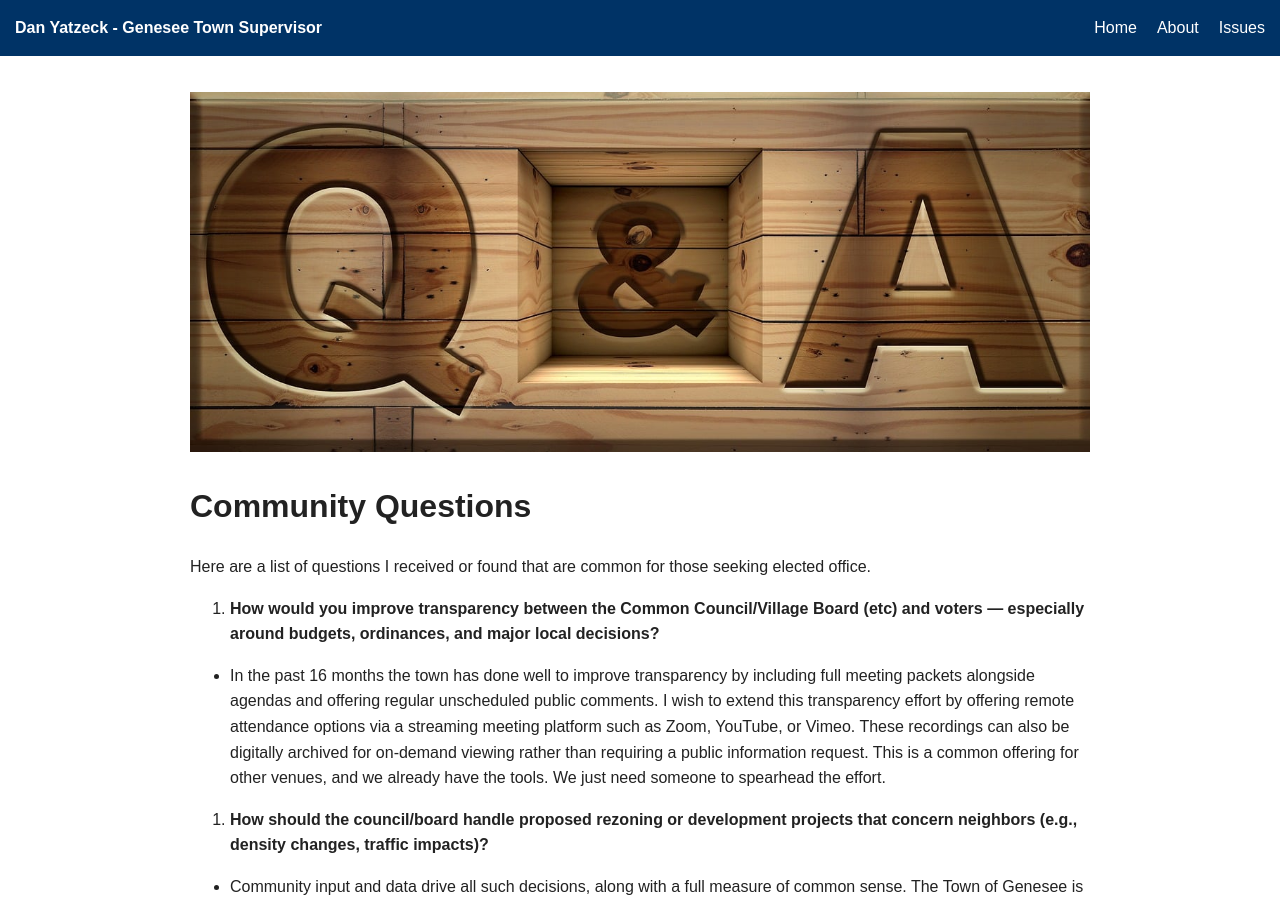
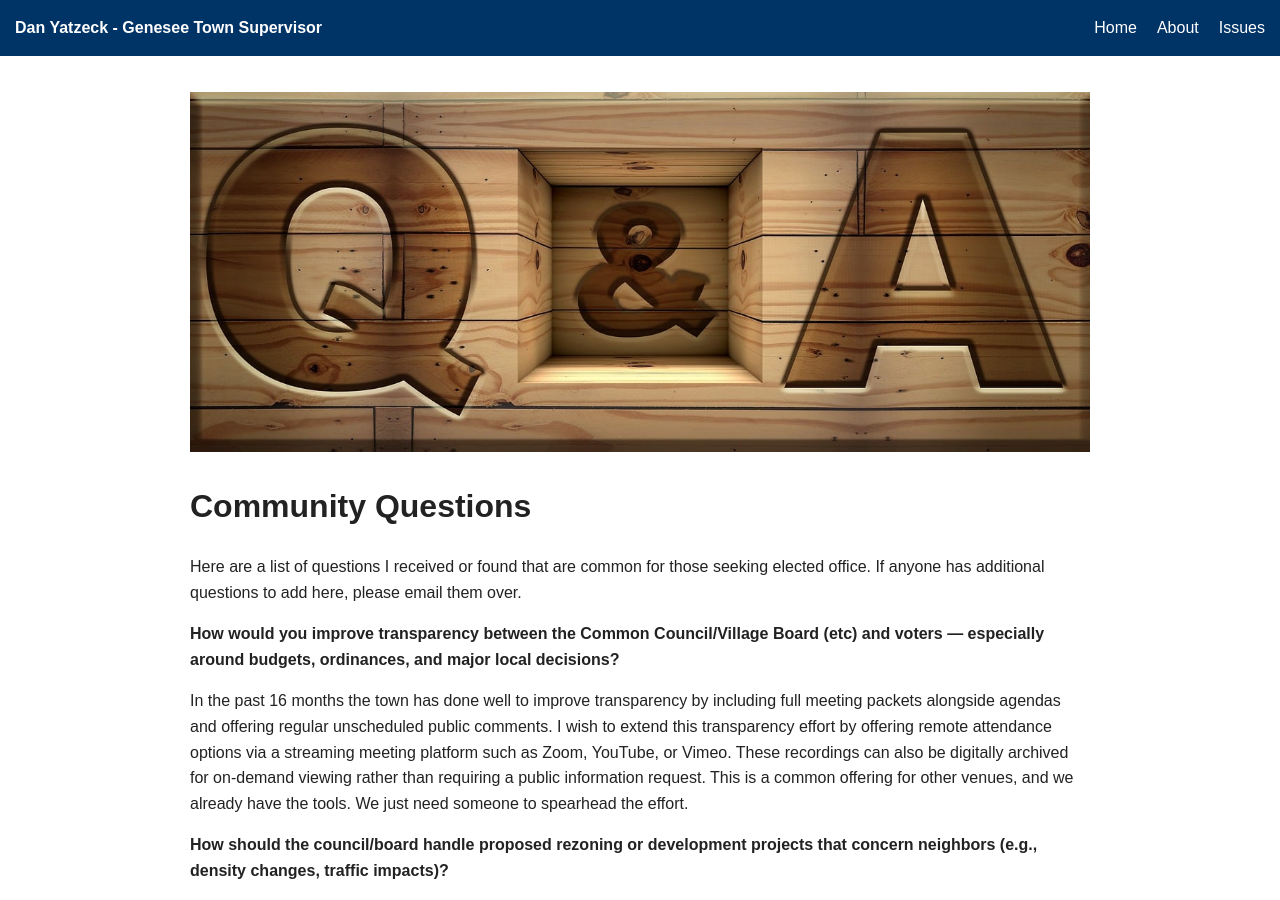
Before and after one commit to danyatzeck/danyatzeck.github.io, a Jekyll site: the page built from questions.md, in a window 1280 px wide and 900 px high. Built offline with Jekyll 4.4.1, drawn with Linux system fonts in a browser that asks for light colours; our own code applies the rules of GitHub Pages for plain Markdown files.

Commit message:
questions

```diff
--- a/questions.md
+++ b/questions.md
@@ -1,27 +1,28 @@
 ![Q&A](/assets/q-and-a.jpg){:width="100%"}
 # Community Questions
-Here are a list of questions I received or found that are common for those seeking elected office.
-
-1. **How would you improve transparency between the Common Council/Village Board (etc) and voters — especially around budgets, ordinances, and major local decisions?**
-
-- In the past 16 months the town has done well to improve transparency by including full meeting packets alongside agendas and offering regular unscheduled public comments. I wish to extend this transparency effort by offering remote attendance options via a streaming meeting platform such as Zoom, YouTube, or Vimeo. These recordings can also be digitally archived for on-demand viewing rather than requiring a public information request. This is a common offering for other venues, and we already have the tools. We just need someone to spearhead the effort.
+Here are a list of questions I received or found that are common for those seeking elected office. If anyone has additional questions to add here, please email them over.
 
 
-2. **How should the council/board handle proposed rezoning or development projects that concern neighbors (e.g., density changes, traffic impacts)?**
+**How would you improve transparency between the Common Council/Village Board (etc) and voters — especially around budgets, ordinances, and major local decisions?**
 
-- Community input and data drive all such decisions, along with a full measure of common sense. The Town of Genesee is a very desirable and beautiful area, full of rustic charm and rural geniality. We must be intentional about how and where development occurs. Then, when proposed changes fit with long term plans and relevant impact studies give the green light, ensuring the community is on board with the timing and scale is paramount.
+In the past 16 months the town has done well to improve transparency by including full meeting packets alongside agendas and offering regular unscheduled public comments. I wish to extend this transparency effort by offering remote attendance options via a streaming meeting platform such as Zoom, YouTube, or Vimeo. These recordings can also be digitally archived for on-demand viewing rather than requiring a public information request. This is a common offering for other venues, and we already have the tools. We just need someone to spearhead the effort.
 
 
-3. **How should the council/board respond if there is strong disagreement in the community about proposed local ordinances?**
+**How should the council/board handle proposed rezoning or development projects that concern neighbors (e.g., density changes, traffic impacts)?**
 
-- In a word, communication. Ordinances do not arise out of nowhere, but the background as to why they are in place or being proposed can be lost in the fervor of the moment. It is imperative to communicate thoroughly and accurately, with humility and a willingness to listen to community concerns. There are often multiple ways forward. And even when disagreement is unavoidable, walking away knowing concerns on all sides were heard and appreciated allows us to maintain mutual respect for future efforts.
+Community input and data drive all such decisions, along with a full measure of common sense. The Town of Genesee is a very desirable and beautiful area, full of rustic charm and rural geniality. We must be intentional about how and where development occurs. Then, when proposed changes fit with long term plans and relevant impact studies give the green light, ensuring the community is on board with the timing and scale is paramount.
 
 
-4. **What are your top two budget priorities for this area, and what would you be willing to reduce or delay to fund them?**
+**How should the council/board respond if there is strong disagreement in the community about proposed local ordinances?**
 
-- My top budget priority is to reduce borrowing and pay off debt. Interest payments are a money hole we cannot afford, and we absolutely need to be more responsible in this. For example, last year the town borrowed nearly half a million dollars to pay our portion of the shared multi-municipal fire services. It is unthinkable to me to borrow money for foreseeable operating expenses like this. Secondly, if we can manage (see above), I would like to see efforts made to beautify Genesee Depot, such that people driving through take notice and smile, and perhaps visit our local businesses.
+In a word, communication. Ordinances do not arise out of nowhere, but the background as to why they are in place or being proposed can be lost in the fervor of the moment. It is imperative to communicate thoroughly and accurately, with humility and a willingness to listen to community concerns. There are often multiple ways forward. And even when disagreement is unavoidable, walking away knowing concerns on all sides were heard and appreciated allows us to maintain mutual respect for future efforts.
 
 
-5. **How will you ensure residents understand where their tax dollars are going?**
+**What are your top two budget priorities for this area, and what would you be willing to reduce or delay to fund them?**
 
-- Again, communication is key. Hopefully large community improvements like the multi-year Road Program will be well known and appreciated by all. If a more thorough review of ongoing initiatives is desired, I am happy to meet with anyone that reaches out. I would also be willing to write a synopsis of budget decisions in a friendlier, more consumable format and post it to the website if such would be helpful.
+My top budget priority is to reduce borrowing and pay off debt. Interest payments are a money hole we cannot afford, and we absolutely need to be more responsible in this. For example, last year the town borrowed nearly half a million dollars to pay our portion of the shared multi-municipal fire services. It is unthinkable to me to borrow money for foreseeable operating expenses like this. Secondly, if we can manage (see above), I would like to see efforts made to beautify Genesee Depot, such that people driving through take notice and smile, and perhaps visit our local businesses.
+
+
+**How will you ensure residents understand where their tax dollars are going?**
+
+Again, communication is key. Hopefully large community improvements like the multi-year Road Program will be well known and appreciated by all. If a more thorough review of ongoing initiatives is desired, I am happy to meet with anyone that reaches out. I would also be willing to write a synopsis of budget decisions in a friendlier, more consumable format and post it to the website if such would be helpful.
```
